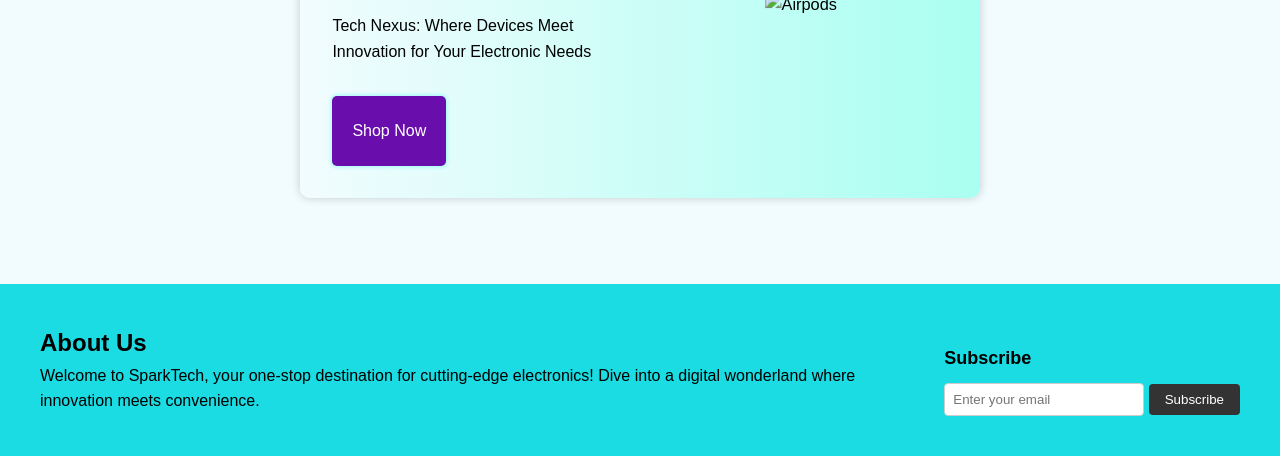
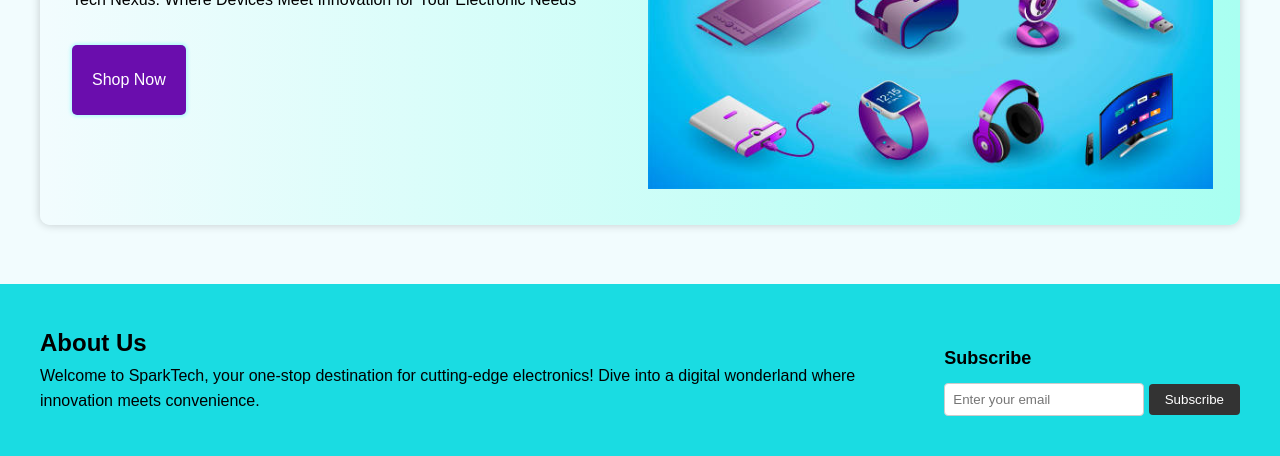
Before and after one commit to Lanceky/Lanceky.github.io, a plain HTML site: page index.html in a window 1280 px wide. Shown: the part 344-800 px from the top of the page. Drawn offline with Linux system fonts and the light colour scheme; files whose address does not match are found by name.

Commit message:
Update index.html

```diff
--- a/index.html
+++ b/index.html
@@ -28,7 +28,7 @@
                 <a href="products.html"><button>Shop Now</button></a>
             </div>
             <div class="hero-image">
-                <img src="images/istockphoto-1328836875-612x612.jpg" alt="Airpods">
+                <img src="istockphoto-1328836875-612x612.jpg" alt="Airpods">
             </div>
         </section>
     </main>
```
